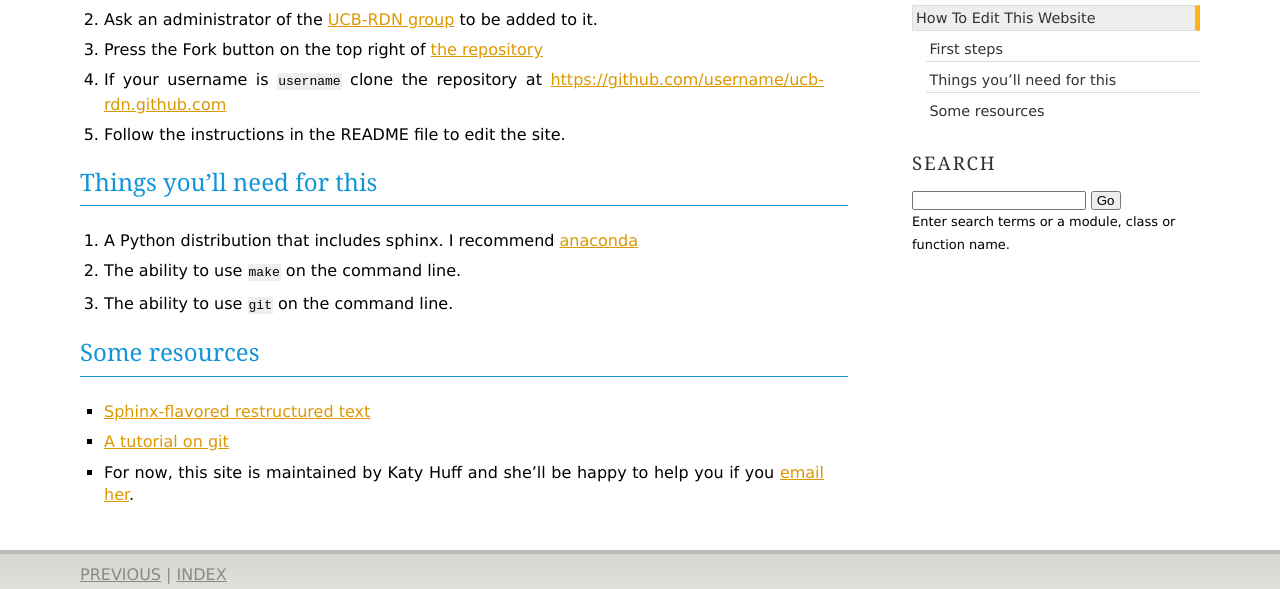
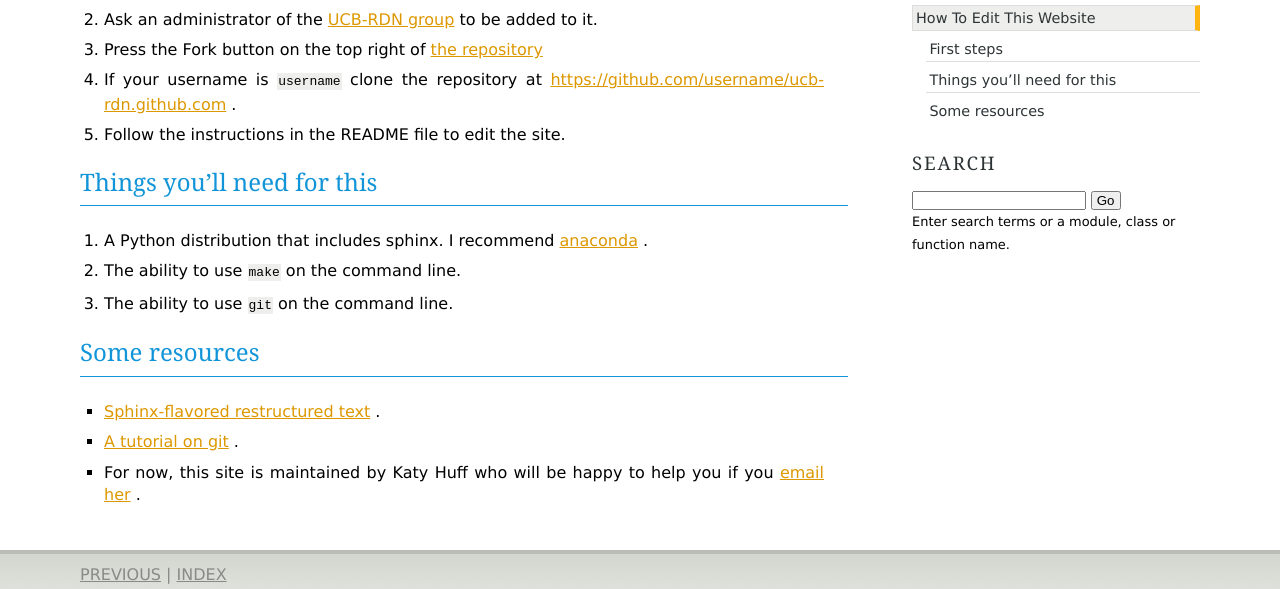
Before and after one commit to kellyrowland/ucb-rdn.github.com, a Sphinx documentation site: the page built from source/page/main.rst, in a window 1280 px wide. Shown: the part 240-829 px from the top of the page. Built offline with Sphinx 7.4.7, drawn with Linux system fonts in a browser that asks for light colours; formulas are drawn with MathJax 3.

Commit message:
fixed punctuation

```diff
--- a/source/page/main.rst
+++ b/source/page/main.rst
@@ -7,21 +7,21 @@ First steps
 #. Get an `academic GitHub account <https://github.com/edu>`_
 #. Ask an administrator of the `UCB-RDN group <https://github.com/ucb-rdn>`_  to be added to it.
 #. Press the Fork button on the top right of `the repository <https://github.com/ucb-rdn/ucb-rdn.github.com>`_
-#. If your username is ``username`` clone the repository at https://github.com/username/ucb-rdn.github.com
+#. If your username is ``username`` clone the repository at https://github.com/username/ucb-rdn.github.com .
 #. Follow the instructions in the README file to edit the site.
 
 
 Things you'll need for this
 ---------------------------
 
-#. A Python distribution that includes sphinx. I recommend `anaconda <https://store.continuum.io/cshop/anaconda/>`_
+#. A Python distribution that includes sphinx. I recommend `anaconda <https://store.continuum.io/cshop/anaconda/>`_ .
 #. The ability to use ``make`` on the command line.
 #. The ability to use ``git`` on the command line.
 
 Some resources
 --------------
 
-* `Sphinx-flavored restructured text <http://sphinx-doc.org/rest.html>`_
-* `A tutorial on git <http://git-scm.com/book>`_
-* For now, this site is maintained by Katy Huff and she'll be happy to help you
-  if you `email her <mailto:katyhuff@gmail.com>`_.
+* `Sphinx-flavored restructured text <http://sphinx-doc.org/rest.html>`_ .
+* `A tutorial on git <http://git-scm.com/book>`_ .
+* For now, this site is maintained by Katy Huff who will be happy to help you
+  if you `email her <mailto:katyhuff@gmail.com>`_ .
```
